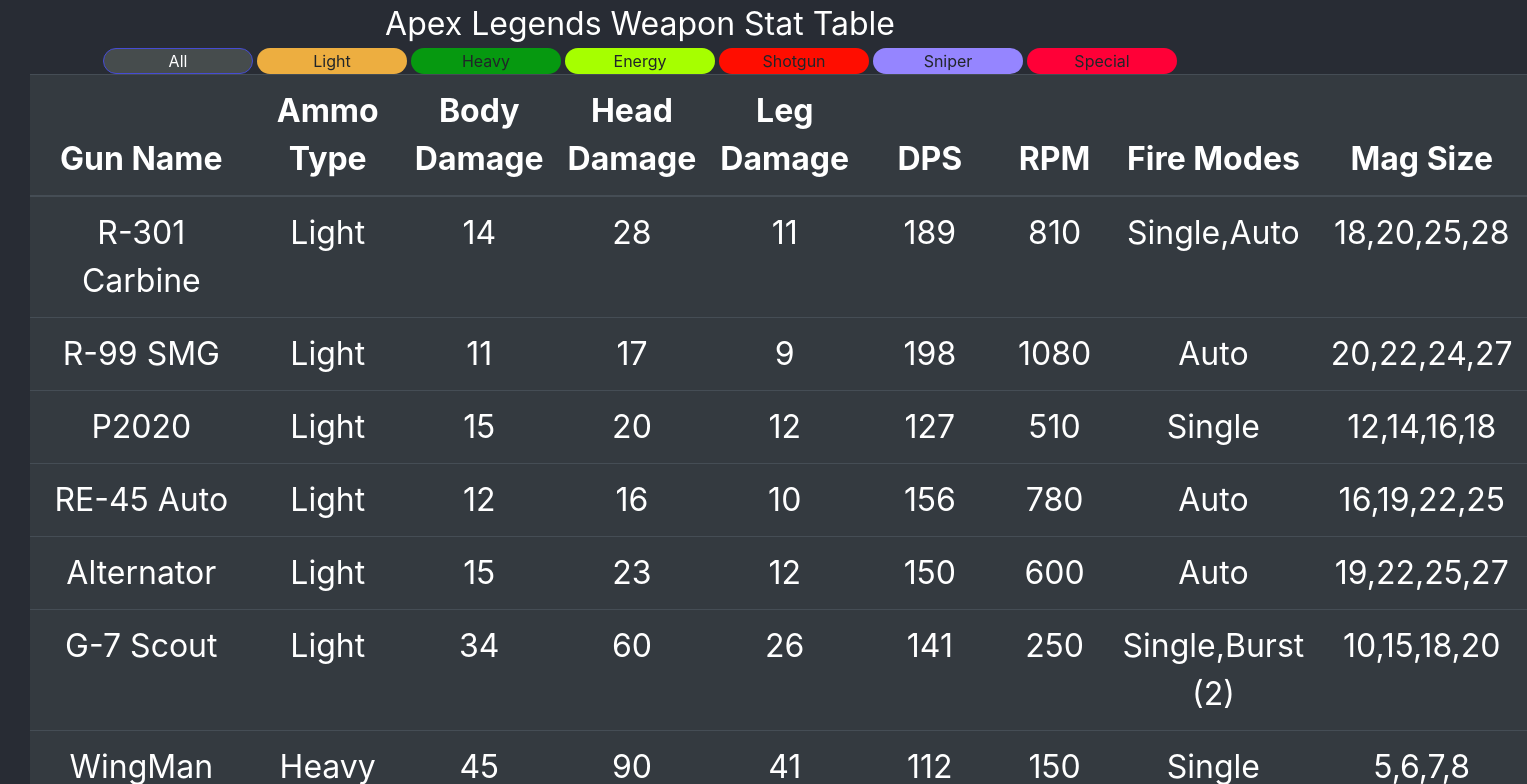
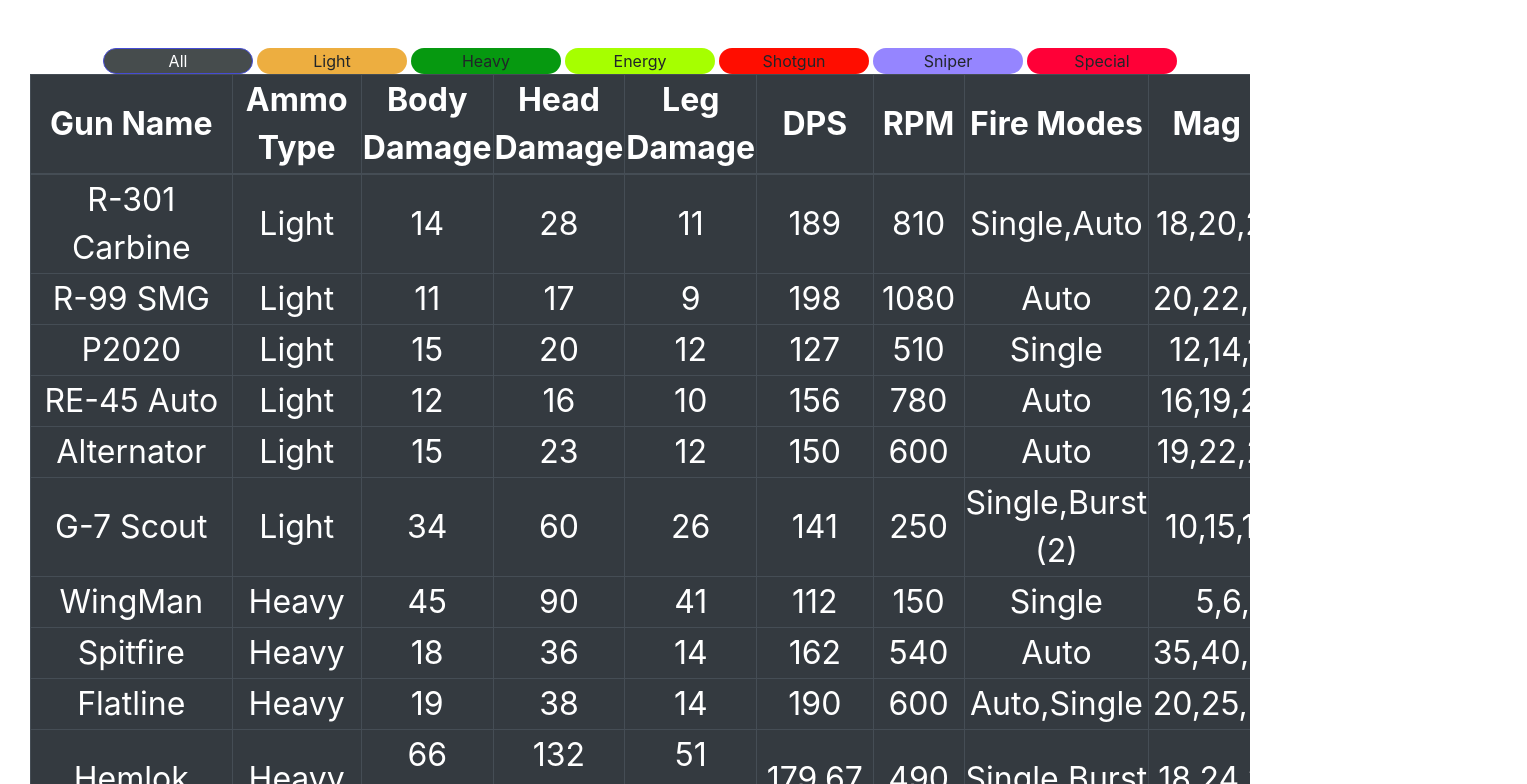
Before and after one commit to stefenh025/Apex-Legend-Weapon-Stat-Sheet, a React (Create React App) app: page / in a window 1280 px wide. Shown: the top 784 px of the page, 1527 px wide, since content can reach past the window. Built offline with nearby package versions, Linux system fonts and the light colour scheme.

Commit message:
Minor css change

```diff
--- a/src/custombutton.css
+++ b/src/custombutton.css
@@ -1,3 +1,6 @@
+.table{
+  font-size:1rem;
+}
 .btn{
   max-width:150px !important;
 }
--- a/src/index.css
+++ b/src/index.css
@@ -5,7 +5,7 @@
     sans-serif;
   -webkit-font-smoothing: antialiased;
   -moz-osx-font-smoothing: grayscale;
-  background-color: #282c34;
+  /* background-color: #282c34; */
 }
 
 code {
--- a/src/weaponTable.js
+++ b/src/weaponTable.js
@@ -64,8 +64,8 @@
 
         return(
             <div>
-                <table className="table table-dark">
-                  <thead>
+                <table className="table-responsive table-bordered table-dark">
+                  <thead className="thead-dark">
                     {tableHead}
                   </thead>
                   <tbody>
```
